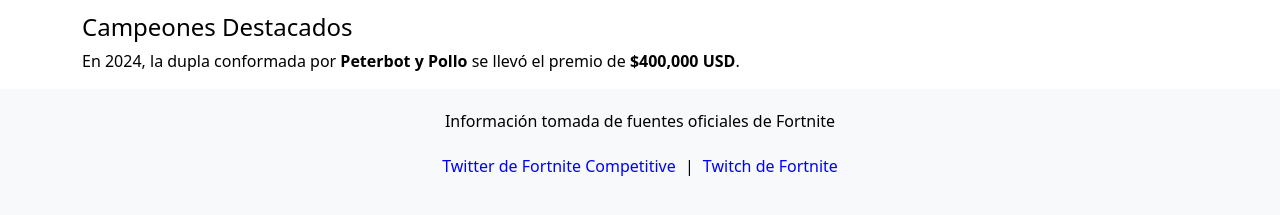
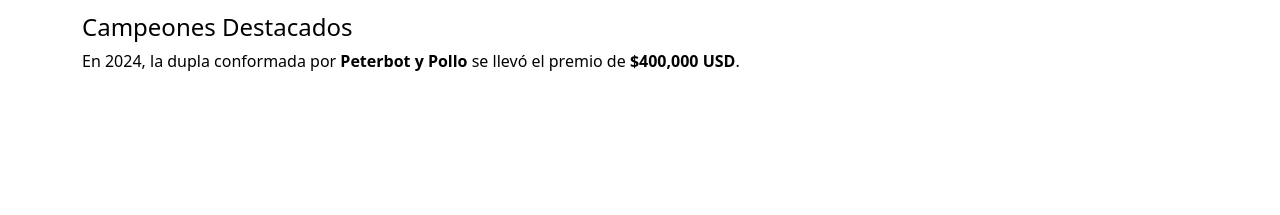
Before and after one commit to saidt049/dada, a plain HTML site: page index.html in a window 1280 px wide. Shown: the part 961-1176 px from the top of the page. After the commit the page ends 1050 px from the top, so only its background shows below. Drawn offline with nearby package versions, Linux system fonts and the light colour scheme.

```diff
--- a/index.html
+++ b/index.html
@@ -81,13 +81,12 @@
             En 2024, la dupla conformada por <strong>Peterbot y Pollo</strong> se llevó el premio de <strong>$400,000 USD</strong>.
         </p>
     </main>
-<!--aaaaa-->
-    <footer class="footer">
+<!--aaaaa--footer class="footer">
         <p>Información tomada de fuentes oficiales de Fortnite</p>
         <p>
             <a href="https://twitter.com/FNCompetitive" target="_blank">Twitter de Fortnite Competitive</a> |
             <a href="https://www.twitch.tv/fortnite" target="_blank">Twitch de Fortnite</a>
         </p>
-    </footer>
+    </footer-->
 </body>
 </html>
```
